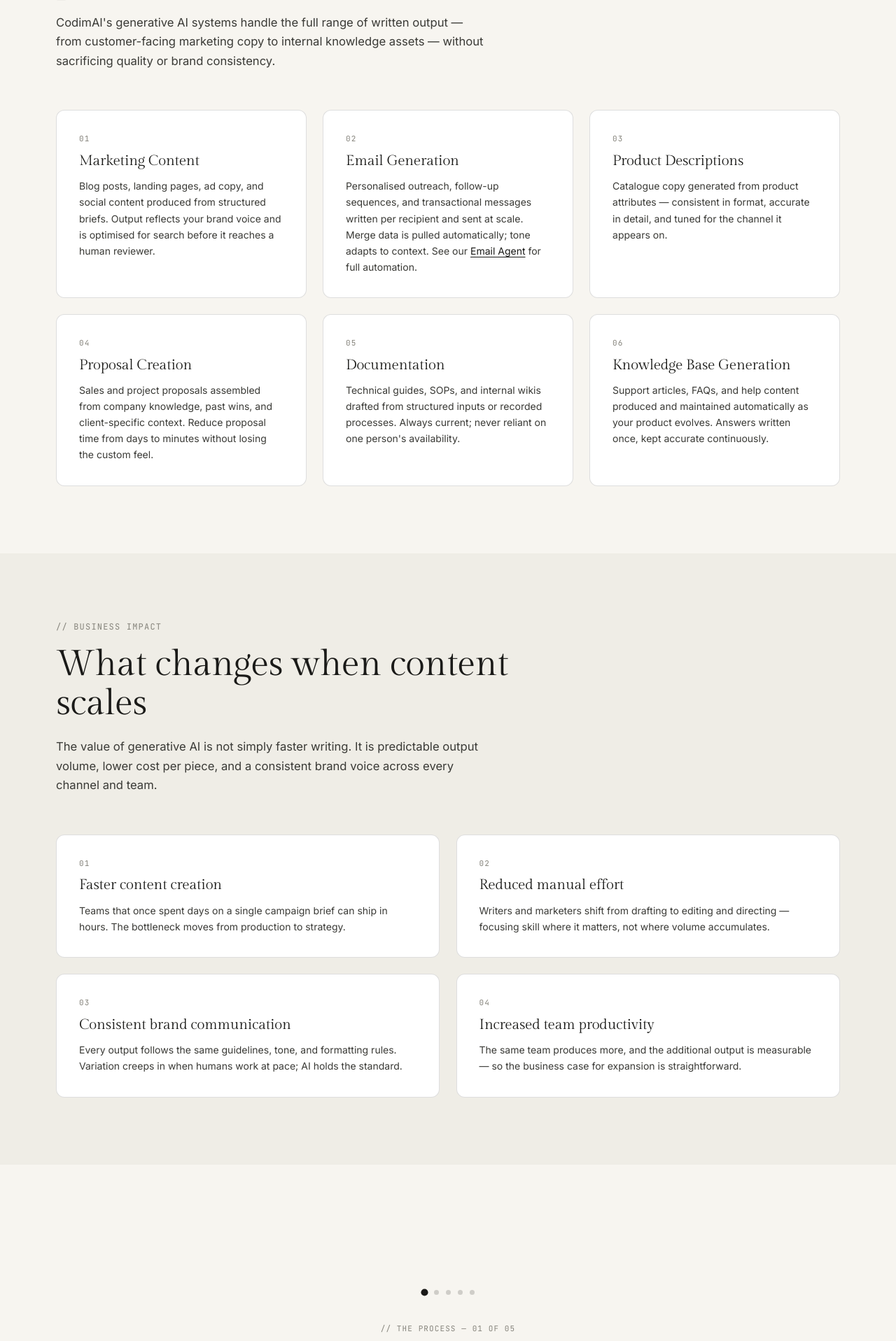
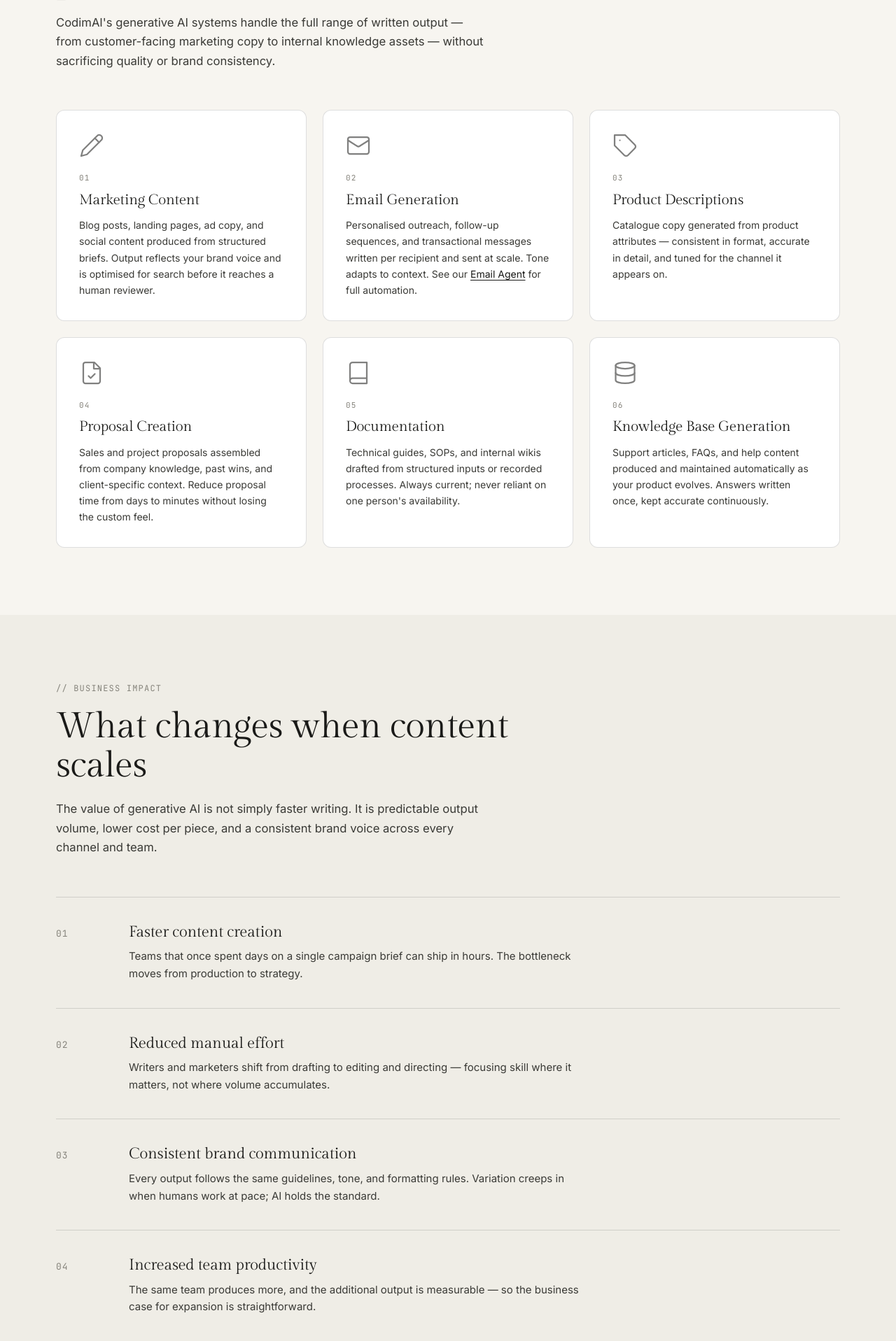
Before and after one commit to ShivamKGupta995/codimai-website, a PHP site: page /ai/generative.html in a window 1280 px wide. Shown: the part 1910-3827 px from the top of the page at 70% size. Run offline with PHP 8.4, Linux system fonts and the light colour scheme.

Commit message:
style(generative): improve use cases and benefits sections
- Use Cases: add stroke SVG icon per card (edit, envelope, tag,
  file-check, book, database) above the number for visual weight
- Benefits: replace 2×2 card grid with hairline-divided numbered
  rows (.process-list / .process-item) for a cleaner editorial feel
- Add .card__icon utility to components.css

```diff
--- a/ai/generative.html
+++ b/ai/generative.html
@@ -275,36 +275,66 @@
         <div class="grid grid--3">
 
           <div class="card reveal" style="--delay:0.05s">
+            <div class="card__icon" aria-hidden="true">
+              <svg viewBox="0 0 24 24" fill="none" stroke="currentColor" stroke-width="1.5" stroke-linecap="round" stroke-linejoin="round" width="36" height="36">
+                <path d="M17 3a2.85 2.83 0 1 1 4 4L7.5 20.5 2 22l1.5-5.5Z"/><path d="m15 5 4 4"/>
+              </svg>
+            </div>
             <p class="card__num">01</p>
             <h3 class="card__title">Marketing Content</h3>
             <p class="card__body">Blog posts, landing pages, ad copy, and social content produced from structured briefs. Output reflects your brand voice and is optimised for search before it reaches a human reviewer.</p>
           </div>
 
           <div class="card reveal" style="--delay:0.10s">
+            <div class="card__icon" aria-hidden="true">
+              <svg viewBox="0 0 24 24" fill="none" stroke="currentColor" stroke-width="1.5" stroke-linecap="round" stroke-linejoin="round" width="36" height="36">
+                <rect width="20" height="16" x="2" y="4" rx="2"/><path d="m22 7-8.97 5.7a1.94 1.94 0 0 1-2.06 0L2 7"/>
+              </svg>
+            </div>
             <p class="card__num">02</p>
             <h3 class="card__title">Email Generation</h3>
-            <p class="card__body">Personalised outreach, follow-up sequences, and transactional messages written per recipient and sent at scale. Merge data is pulled automatically; tone adapts to context. See our <a href="../agents/email.html" style="color:var(--cd-ink);text-decoration:underline;text-underline-offset:3px;">Email Agent</a> for full automation.</p>
+            <p class="card__body">Personalised outreach, follow-up sequences, and transactional messages written per recipient and sent at scale. Tone adapts to context. See our <a href="../agents/email.html" style="color:var(--cd-ink);text-decoration:underline;text-underline-offset:3px;">Email Agent</a> for full automation.</p>
           </div>
 
           <div class="card reveal" style="--delay:0.15s">
+            <div class="card__icon" aria-hidden="true">
+              <svg viewBox="0 0 24 24" fill="none" stroke="currentColor" stroke-width="1.5" stroke-linecap="round" stroke-linejoin="round" width="36" height="36">
+                <path d="M12 2H2v10l9.29 9.29c.94.94 2.48.94 3.42 0l6.58-6.58c.94-.94.94-2.48 0-3.42L12 2Z"/><path d="M7 7h.01"/>
+              </svg>
+            </div>
             <p class="card__num">03</p>
             <h3 class="card__title">Product Descriptions</h3>
             <p class="card__body">Catalogue copy generated from product attributes — consistent in format, accurate in detail, and tuned for the channel it appears on.</p>
           </div>
 
           <div class="card reveal" style="--delay:0.20s">
+            <div class="card__icon" aria-hidden="true">
+              <svg viewBox="0 0 24 24" fill="none" stroke="currentColor" stroke-width="1.5" stroke-linecap="round" stroke-linejoin="round" width="36" height="36">
+                <path d="M14.5 2H6a2 2 0 0 0-2 2v16a2 2 0 0 0 2 2h12a2 2 0 0 0 2-2V7.5L14.5 2z"/><polyline points="14 2 14 8 20 8"/><path d="m9 15 2 2 4-4"/>
+              </svg>
+            </div>
             <p class="card__num">04</p>
             <h3 class="card__title">Proposal Creation</h3>
             <p class="card__body">Sales and project proposals assembled from company knowledge, past wins, and client-specific context. Reduce proposal time from days to minutes without losing the custom feel.</p>
           </div>
 
           <div class="card reveal" style="--delay:0.25s">
+            <div class="card__icon" aria-hidden="true">
+              <svg viewBox="0 0 24 24" fill="none" stroke="currentColor" stroke-width="1.5" stroke-linecap="round" stroke-linejoin="round" width="36" height="36">
+                <path d="M4 19.5v-15A2.5 2.5 0 0 1 6.5 2H20v20H6.5a2.5 2.5 0 0 1 0-5H20"/>
+              </svg>
+            </div>
             <p class="card__num">05</p>
             <h3 class="card__title">Documentation</h3>
             <p class="card__body">Technical guides, SOPs, and internal wikis drafted from structured inputs or recorded processes. Always current; never reliant on one person's availability.</p>
           </div>
 
           <div class="card reveal" style="--delay:0.30s">
+            <div class="card__icon" aria-hidden="true">
+              <svg viewBox="0 0 24 24" fill="none" stroke="currentColor" stroke-width="1.5" stroke-linecap="round" stroke-linejoin="round" width="36" height="36">
+                <ellipse cx="12" cy="5" rx="9" ry="3"/><path d="M3 5V19a9 3 0 0 0 18 0V5"/><path d="M3 12a9 3 0 0 0 18 0"/>
+              </svg>
+            </div>
             <p class="card__num">06</p>
             <h3 class="card__title">Knowledge Base Generation</h3>
             <p class="card__body">Support articles, FAQs, and help content produced and maintained automatically as your product evolves. Answers written once, kept accurate continuously.</p>
@@ -329,33 +359,41 @@
           </p>
         </header>
 
-        <div class="grid grid--2">
+        <ol class="process-list">
 
-          <div class="card reveal" style="--delay:0.05s">
-            <p class="card__num">01</p>
-            <h3 class="card__title">Faster content creation</h3>
-            <p class="card__body">Teams that once spent days on a single campaign brief can ship in hours. The bottleneck moves from production to strategy.</p>
-          </div>
+          <li class="process-item reveal" style="--delay:0.05s">
+            <span class="process-item__num">01</span>
+            <div>
+              <h3 class="process-item__title">Faster content creation</h3>
+              <p class="process-item__body">Teams that once spent days on a single campaign brief can ship in hours. The bottleneck moves from production to strategy.</p>
+            </div>
+          </li>
 
-          <div class="card reveal" style="--delay:0.10s">
-            <p class="card__num">02</p>
-            <h3 class="card__title">Reduced manual effort</h3>
-            <p class="card__body">Writers and marketers shift from drafting to editing and directing — focusing skill where it matters, not where volume accumulates.</p>
-          </div>
+          <li class="process-item reveal" style="--delay:0.10s">
+            <span class="process-item__num">02</span>
+            <div>
+              <h3 class="process-item__title">Reduced manual effort</h3>
+              <p class="process-item__body">Writers and marketers shift from drafting to editing and directing — focusing skill where it matters, not where volume accumulates.</p>
+            </div>
+          </li>
 
-          <div class="card reveal" style="--delay:0.15s">
-            <p class="card__num">03</p>
-            <h3 class="card__title">Consistent brand communication</h3>
-            <p class="card__body">Every output follows the same guidelines, tone, and formatting rules. Variation creeps in when humans work at pace; AI holds the standard.</p>
-          </div>
+          <li class="process-item reveal" style="--delay:0.15s">
+            <span class="process-item__num">03</span>
+            <div>
+              <h3 class="process-item__title">Consistent brand communication</h3>
+              <p class="process-item__body">Every output follows the same guidelines, tone, and formatting rules. Variation creeps in when humans work at pace; AI holds the standard.</p>
+            </div>
+          </li>
 
-          <div class="card reveal" style="--delay:0.20s">
-            <p class="card__num">04</p>
-            <h3 class="card__title">Increased team productivity</h3>
-            <p class="card__body">The same team produces more, and the additional output is measurable — so the business case for expansion is straightforward.</p>
-          </div>
+          <li class="process-item reveal" style="--delay:0.20s">
+            <span class="process-item__num">04</span>
+            <div>
+              <h3 class="process-item__title">Increased team productivity</h3>
+              <p class="process-item__body">The same team produces more, and the additional output is measurable — so the business case for expansion is straightforward.</p>
+            </div>
+          </li>
 
-        </div>
+        </ol>
       </div>
     </section>
 
--- a/assets/css/components.css
+++ b/assets/css/components.css
@@ -1271,6 +1271,15 @@ html {
   margin-bottom: 0.25rem;
 }
 
+.card__icon {
+  width: 36px;
+  height: 36px;
+  color: var(--cd-ink);
+  opacity: 0.55;
+  margin-bottom: 0.75rem;
+  flex-shrink: 0;
+}
+
 .card__body {
   font-size: clamp(0.875rem, 1vw, 0.9375rem);
   color: var(--cd-body);
```
